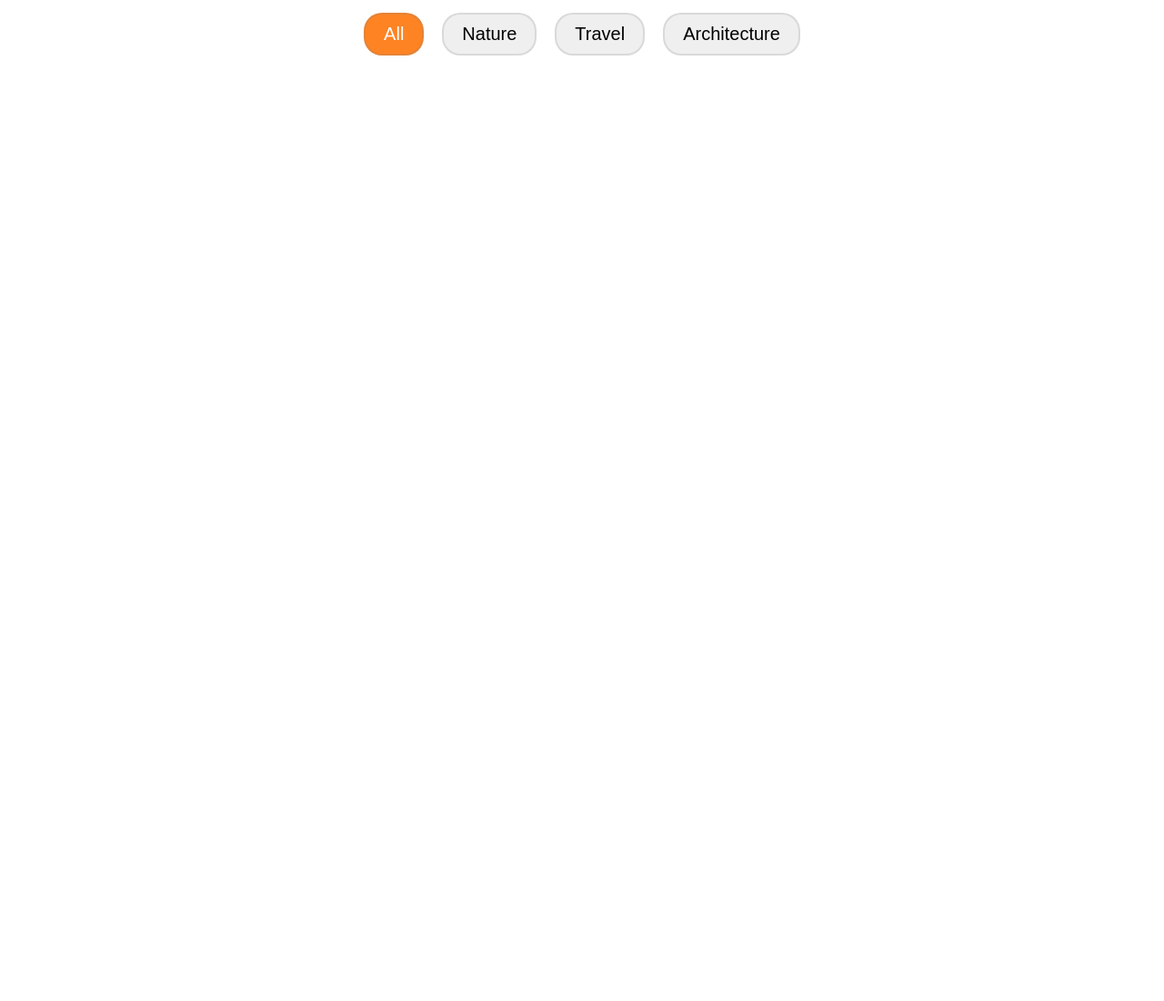
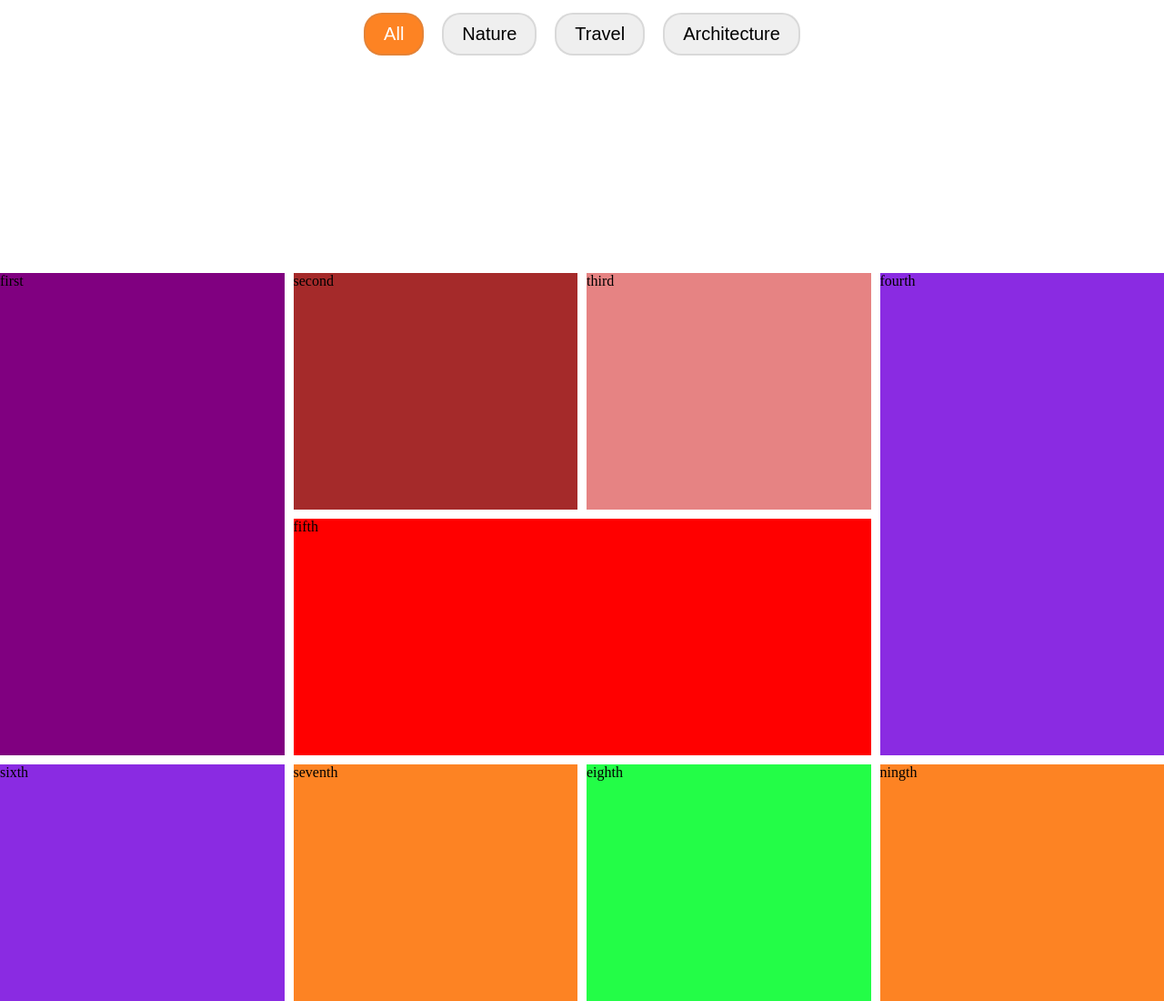
Before and after one commit to Coderudit05/youtube-live-repo, a plain HTML site: page css/15-image-gallery-project/index.html in a window 1280 px wide. Shown: the part 500-1600 px from the top of the page at 91% size. Before the commit the page ends 800 px from the top, so only its background shows below. Drawn offline with Linux system fonts and the light colour scheme.

Commit message:
added image gallery section

```diff
--- a/css/15-image-gallery-project/index.html
+++ b/css/15-image-gallery-project/index.html
@@ -29,7 +29,10 @@
 
     <section id="hero">
       <h2>A Little Inspiration</h2>
-      <h1>Beautiful Place <br> Endless Inspiration</h1>
+      <h1>
+        Beautiful Place <br />
+        Endless Inspiration
+      </h1>
       <p>Explore a collection of moments from around the world</p>
       <div id="heroButtons">
         <button id="firstBtn">All</button>
@@ -38,5 +41,17 @@
         <button>Architecture</button>
       </div>
     </section>
+
+    <section id="gallerySection">
+      <div class="img firstImg">first</div>
+      <div class="img secondImg">second</div>
+      <div class="img thirdImg">third</div>
+      <div class="img fourthImg">fourth</div>
+      <div class="img fifthImg">fifth</div>
+      <div class="img sixthImg">sixth</div>
+      <div class="img seventhImg">seventh</div>
+      <div class="img eighthImg">eighth</div>
+      <div class="img ninthImg">ningth</div>
+    </section>
   </body>
 </html>
--- a/css/15-image-gallery-project/style.css
+++ b/css/15-image-gallery-project/style.css
@@ -112,3 +112,89 @@ header nav {
     background-color: #FD8323;
     color: white;
 }
+
+
+/* From here we are going to start building the image gallery section */
+
+
+#gallerySection {
+    /* background-color: purple; */
+    min-height: 100vh;
+
+    display: grid;
+    grid-template-columns: repeat(4, 1fr);
+    grid-template-rows: 1fr 1fr 1fr;
+
+    gap: 10px;
+
+}
+
+
+#gallerySEction .img img {
+    height: 100%;
+    width: 100%;
+}
+
+.firstImg {
+    background-color: purple;
+    /* grid-column-start: 1;
+    grid-column-end: 2; */
+    grid-column: 1/2;
+
+    /* grid-row-start: 1;
+    grid-row-end: 3; */
+
+    grid-row: 1/3;
+}
+
+.secondImg {
+    background-color: brown;
+    grid-row: 1/2;
+    grid-column: 2/3;
+}
+
+.thirdImg {
+    background-color: rgb(230, 131, 131);
+    grid-row: 1/2;
+    grid-column: 3/4;
+}
+
+
+
+.fourthImg {
+
+    grid-column: 4/5;
+    grid-row: 1/3;
+    background-color: blueviolet;
+}
+
+.fifthImg {
+    grid-column: 2/4;
+    grid-row: 2/3;
+    background-color: red;
+}
+
+.sixthImg {
+    grid-row: 3/4;
+    grid-column: 1/2;
+    background-color: blueviolet;
+}
+
+.seventhImg {
+    grid-column: 2/3;
+    grid-row: 3/4;
+    background-color: #FD8323;
+
+}
+
+.eighthImg {
+    grid-column: 3/4;
+    grid-row: 3/4;
+    background-color: #23fd47;
+}
+
+.ninthImg {
+    grid-column: 4/5;
+    grid-row: 3/4;
+    background-color: #FD8323;
+}
```
